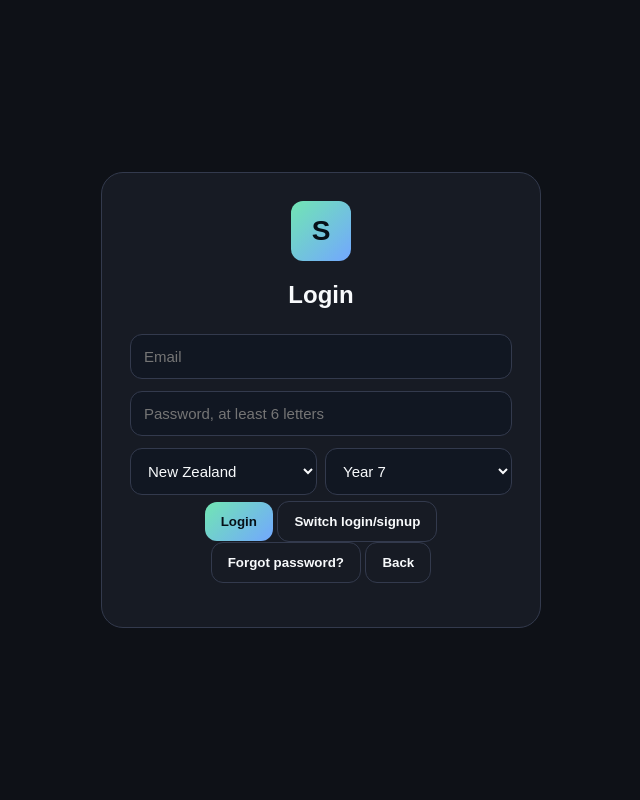
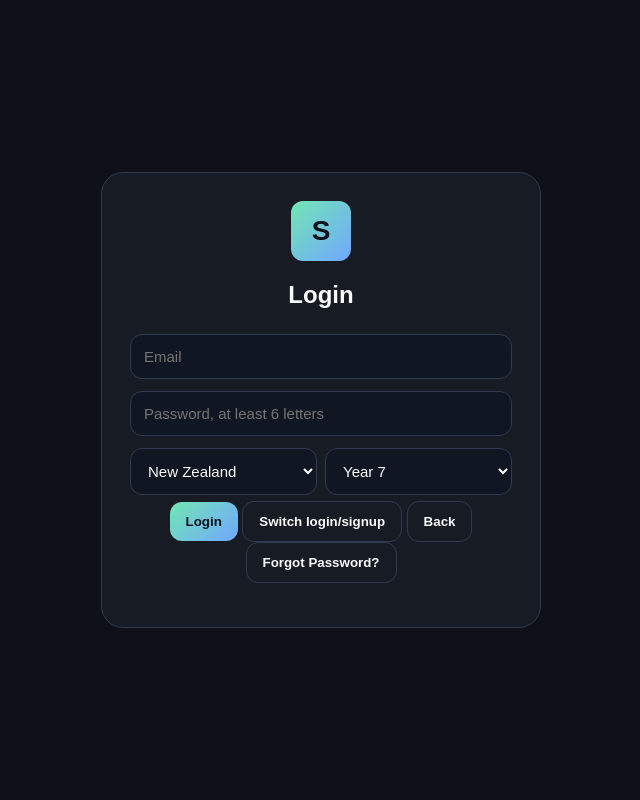
Before and after one commit to braxtonh442-tech/studycoach-ai-1, a website: page public/index.html in a window 1280 px wide. Both pictures are taken after a click on the button "Login". Shown: the top 800 px of the page, without its empty margins (319-959 px from the left). Drawn offline with Linux system fonts and the light colour scheme.

Commit message:
Update index.html

```diff
--- a/public/index.html
+++ b/public/index.html
@@ -103,9 +103,10 @@
 
       <button id="authBtn">Create account</button>
       <button class="plain dark" id="switchAuth">Switch login/signup</button>
-      <button class="plain dark" id="forgotPasswordBtn">Forgot password?</button>
       <button class="plain dark" id="backHome">Back</button>
-
+      <button class="plain dark" id="forgotPasswordBtn">
+  Forgot Password?
+</button>
       <p id="authMsg"></p>
     </div>
   </div>
```
